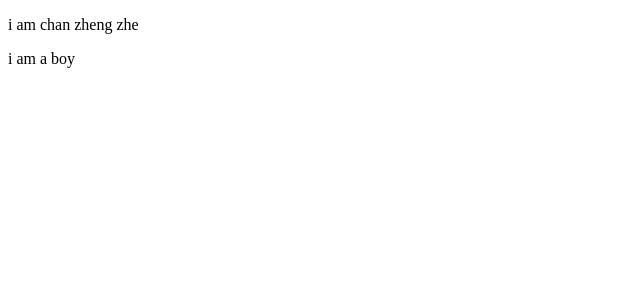
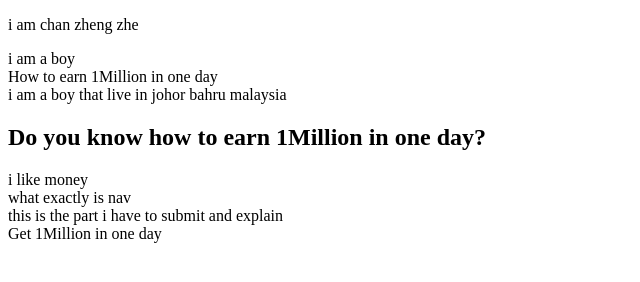
Before and after one commit to ChanZhengZhe/chan0017, a plain HTML site: page index.html in a window 1280 px wide. Shown: the whole page, without its empty margins (0-640 px from the left). Drawn offline with Linux system fonts and the light colour scheme.

Commit message:
add files
add component

```diff
--- a/index.html
+++ b/index.html
@@ -9,5 +9,17 @@
 <body>
     <p>i am chan zheng zhe</p>
     <element>i am a boy</element>
+    <!--header area-->
+    <header>How to earn 1Million in one day</header>
+    <!--article area-->
+    <article>i am a boy that live in johor bahru malaysia
+    <h1>Do you know how to earn 1Million in one day?</h1>
+</article>
+<aside>i like money</aside>
+
+<nav>what exactly is nav</nav>
+<section>this is the part i have to submit and explain </section>
+<footer>Get 1Million in one day</footer>
+
 </body>
 </html>
```
